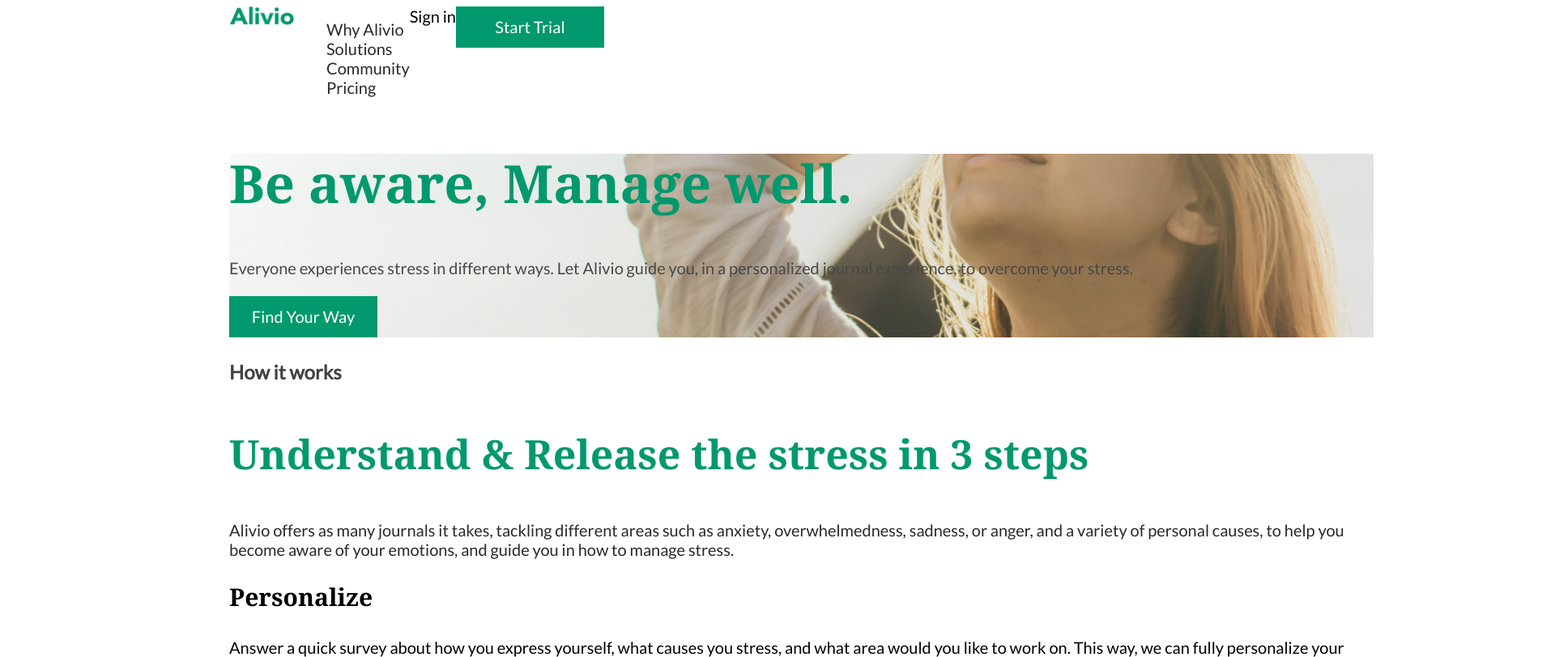
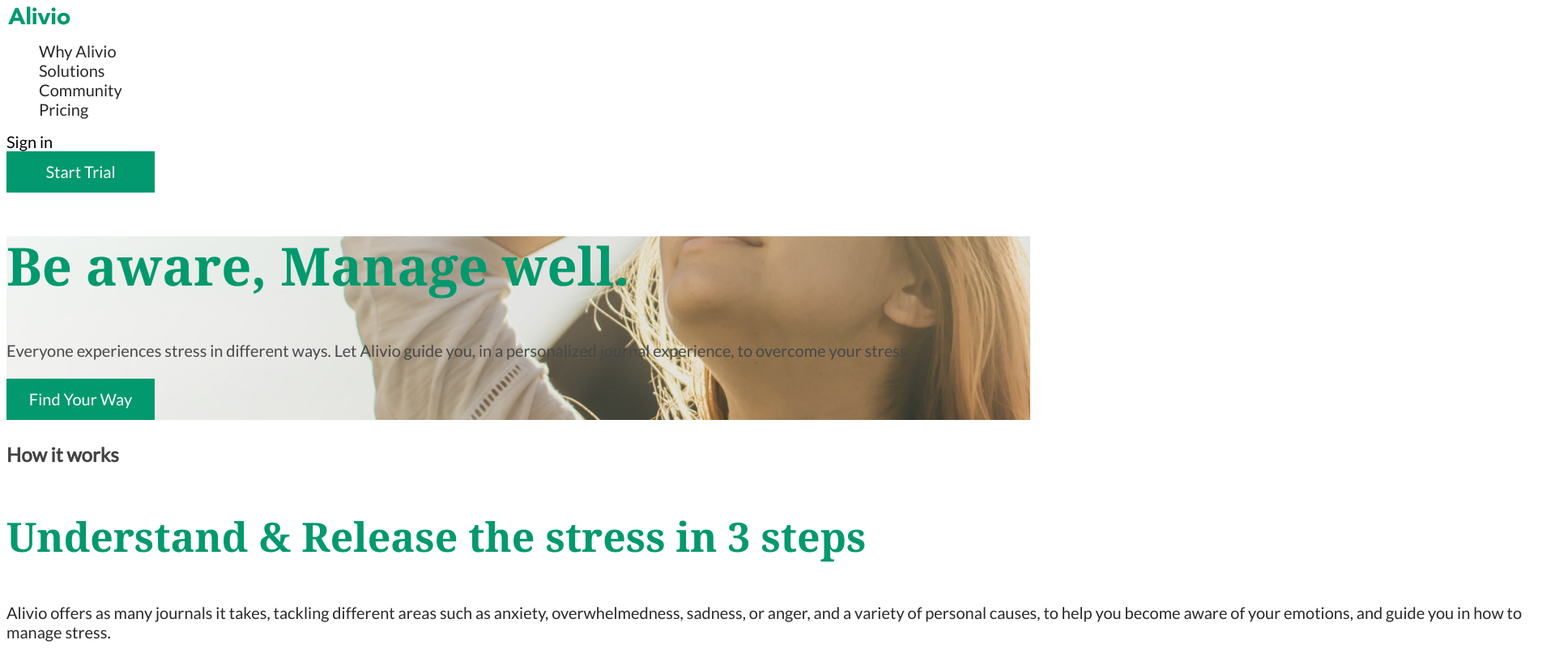
Before and after one commit to Dikhtiar-Tania96/MY_SITE, a plain HTML site: page index.html in a window 1280 px wide. Shown: the top 812 px of the page at 81% size, 1920 px wide, since content can reach past the window. Drawn offline with Linux system fonts and the light colour scheme.

Commit message:
add new class

```diff
--- a/css/style.css
+++ b/css/style.css
@@ -8,13 +8,13 @@
     --bg-color:#245852;
 }
 
-.container{
-    width: 1413px;
+/* .container{
+    width: 1920px;
     padding-left: 275px;
     padding-right: 275px;
     margin-left: auto;
     margin-right: auto;
-}
+} */
 
 .navi-header{
     text-decoration: none;
@@ -68,7 +68,7 @@
 }
 
 .photo-section{
-    background-image:url(/css/BG\ \(4\).jpg);
+    background-image:url(/css/img/BG\ \(4\).jpg);
     background-position: center;
 }
 
@@ -141,6 +141,7 @@
     list-style: none;
 }
 
-.header-section{
-    display: inline-flex;
+.container{
+    width: 1920px;
+    margin:0 auto;
 }
--- a/index.html
+++ b/index.html
@@ -15,42 +15,52 @@
     <link rel="stylesheet" href="css/style.css" />
   </head>
   <body>
+    <header>
       <div class="container">
-    <header class="header-section">
-      <img src="css/Logo.png" alt="logo" width="80px" height="23px" />
+      <nav>
+        <a href="./index.html">
+          <img src="css/img/logo.svg" alt="logo" width="80px" height="23px" />
+        </a>
         <ul>
           <li class="header-list">
-          <a href="" class="navi-header">Why Alivio</a>
+            <a href="#" class="navi-header">Why Alivio</a>
           </li>
           <li class="header-list">
-          <a href="" class="navi-header">Solutions</a>
+            <a href="#" class="navi-header">Solutions</a>
           </li>
           <li class="header-list">
-          <a href="" class="navi-header">Community</a>
+            <a href="#" class="navi-header">Community</a>
           </li>
-        <li class="header-list"><a href="" class="navi-header">Pricing</a></li>
+          <li class="header-list"><a href="#" class="navi-header">Pricing</a></li>
         </ul>
-      <a href="" class="header-active">Sign in</a>
+        <a href="#" class="header-active">Sign in</a>
+      </nav>
       <button class="header-button">Start Trial</button>
+      </div>
     </header>
 
     <main>
       <section class="photo-section">
+        <div class="container">
         <h1 class="headline">Be aware, Manage well.</h1>
         <p class="text">
           Everyone experiences stress in different ways. Let Alivio guide you,
           in a personalized journal experience, to overcome your stress.
         </p>
         <button class="header-button">Find Your Way</button>
+        </div>
       </section>
 
       <section>
+        <div class="container">
         <h3 class="section-headline">How it works</h3>
         <h2 class="section-content">Understand & Release the stress in 3 steps</h2>
         <p class="navi-header">Alivio offers as many journals it takes, tackling different areas such as anxiety, overwhelmedness, sadness, or anger, and a variety of personal causes, to help you become aware of your emotions, and guide you in how to manage stress.</p>
+      </div>
       </section>
 
       <section>
+        <div class="container">
         <h3 class="caption">Personalize</h3>
         <p class="text-caption">Answer a quick survey about how you express yourself, what causes you stress, and what area would you like to work on. This way, we can fully personalize your journal!</p>
 
@@ -60,24 +70,30 @@
         <h3 class="caption">Alivio!</h3>
         <p class="text-caption">Now you are aware, and have a way to manage and overcome your own stress.
             What are you waiting for? Alivio today!</p>
+        </div>
       </section>
 
       <section class="color-section">
+        <div class="container">
         <h2 class="color-section-title">Let's hear about Kayla's success story</h2>
         <p class="color-section-text">See how well Alivio works in a real customer’s life.</p>
         <button class="header-button">Let’s get started</button>
+      </div>
       </section>
 
       <section>
+        <div class="container">
         <h3 class="section-headline">Our product</h3>
         <h2 class="section-content">You tell us your stress,
             We make your diary</h2>
         <p>Everyone experiences it, and in different ways.
             Let Alivio guide you, in a personalized journal experience, to overcome your stress.</p>
         <button class="header-button">Find Your Way</button>
+      </div>
       </section>
     </main>
     <footer class="color-section">
+      <div class="container">
         <ul>
             <li class="first-list">Alivio</li>
             <li class="list-elem">Why Alivio</li>
@@ -85,7 +101,7 @@
             <li class="list-elem">Community</li>
             <li class="list-elem">Pricing</li>
         </ul>
+      </div>
     </footer>
-  </div>
   </body>
 </html>
```
Also changed, not shown: css/img/BG (4).jpg (renamed from css/BG (4).jpg), css/img/Logo.png (renamed from css/Logo.png), css/img/logo.svg (added). Lines whose indentation alone changed are shown as unchanged.
